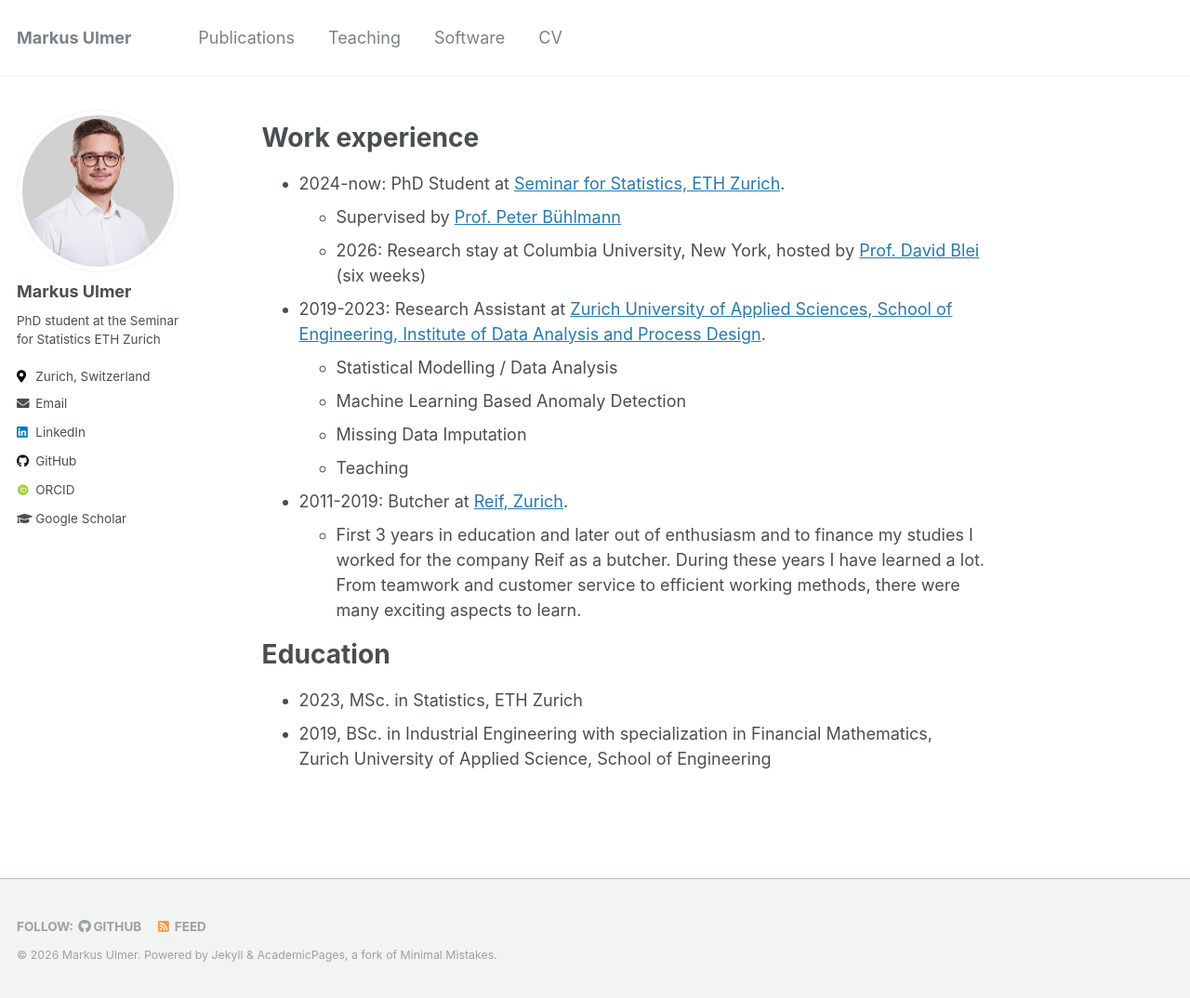
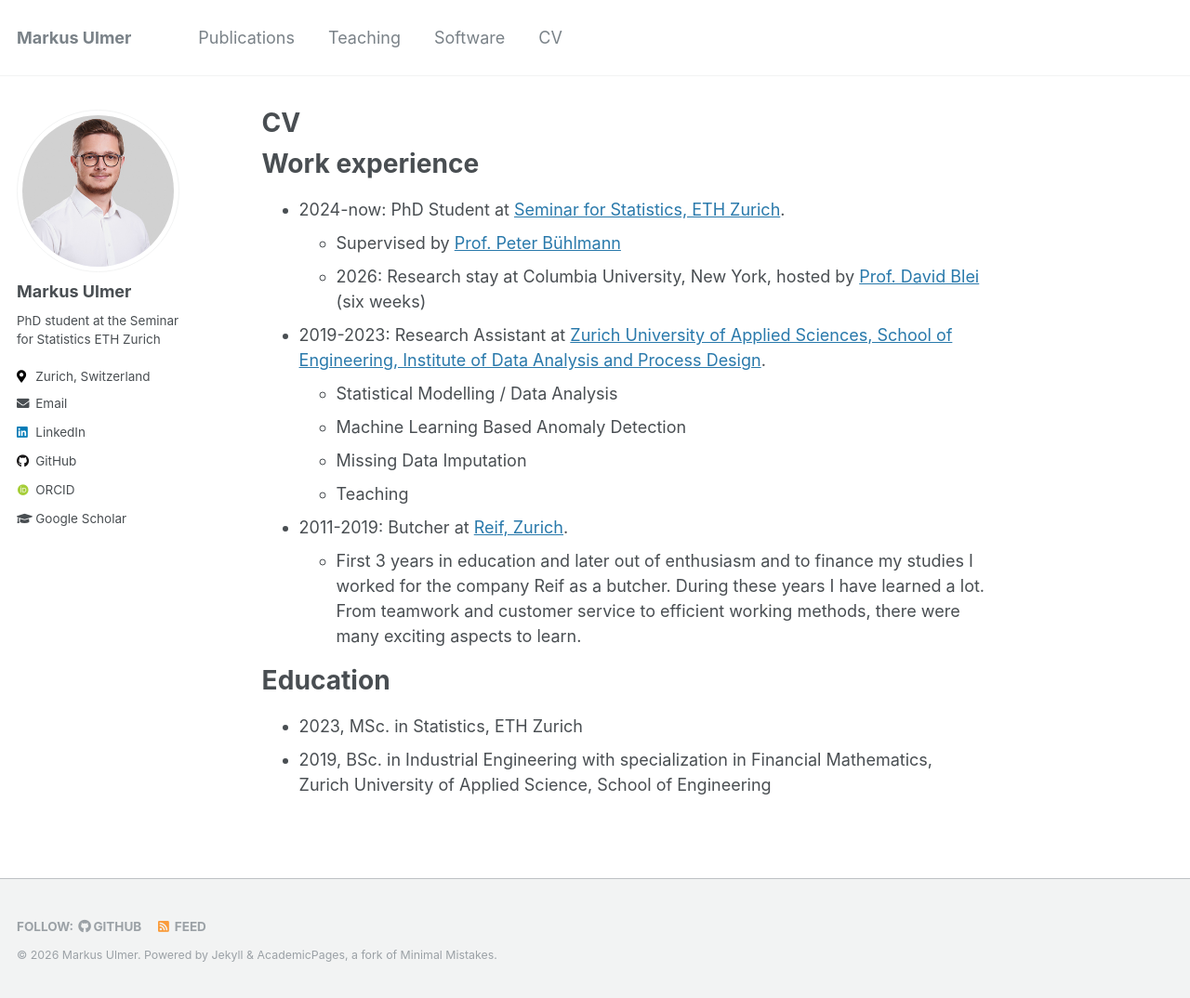
Before and after one commit to markusul/markusul.github.io, a Jekyll site: the page built from _pages/cv.md, in a window 1280 px wide and 1074 px high. Shown: the whole window at 93% size. Built offline with Jekyll 4.4.1, drawn with Linux system fonts in a browser that asks for light colours; some web fonts are replaced.

Commit message:
fix titles

```diff
--- a/_layouts/single.html
+++ b/_layouts/single.html
@@ -26,7 +26,7 @@ layout: default
     <div class="page__inner-wrap">
       {% unless page.header.overlay_color or page.header.overlay_image %}
         <header>
-          {% if page.title %}<h1 class="page__title" itemprop="headline">{{ page.title | markdownify | remove: "<p>" | remove: "</p>" }}</h1>{% endif %}
+          {% if page.title and page.hide_title != true %}<h1 class="page__title" itemprop="headline">{{ page.title | markdownify | remove: "<p>" | remove: "</p>" }}</h1>{% endif %}
           {% if post.read_time %}
           {% elsif post.read_time and post.collection == 'posts' %}
             <p class="page__meta"><i class="fa fa-clock" aria-hidden="true"></i> {% include read-time.html %}</p>
--- a/_pages/cv.md
+++ b/_pages/cv.md
@@ -1,6 +1,7 @@
 ---
 layout: archive
-title: ""
+title: "CV"
+hide_title: true
 permalink: /cv/
 author_profile: true
 redirect_from:
```
Also changed, not shown: _pages/software.md (+2 -1 lines), _pages/teaching.md (+2 -1 lines).
